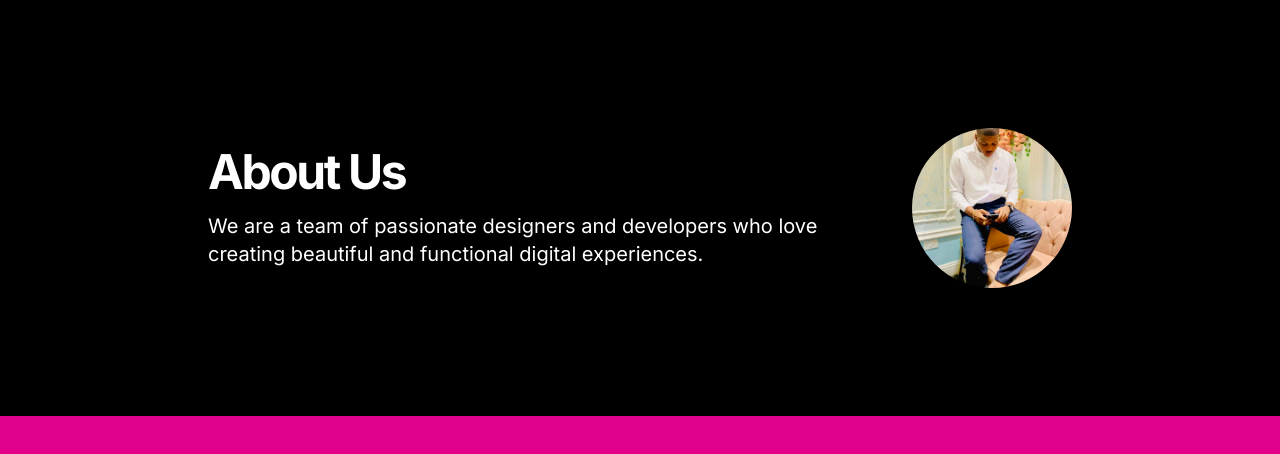
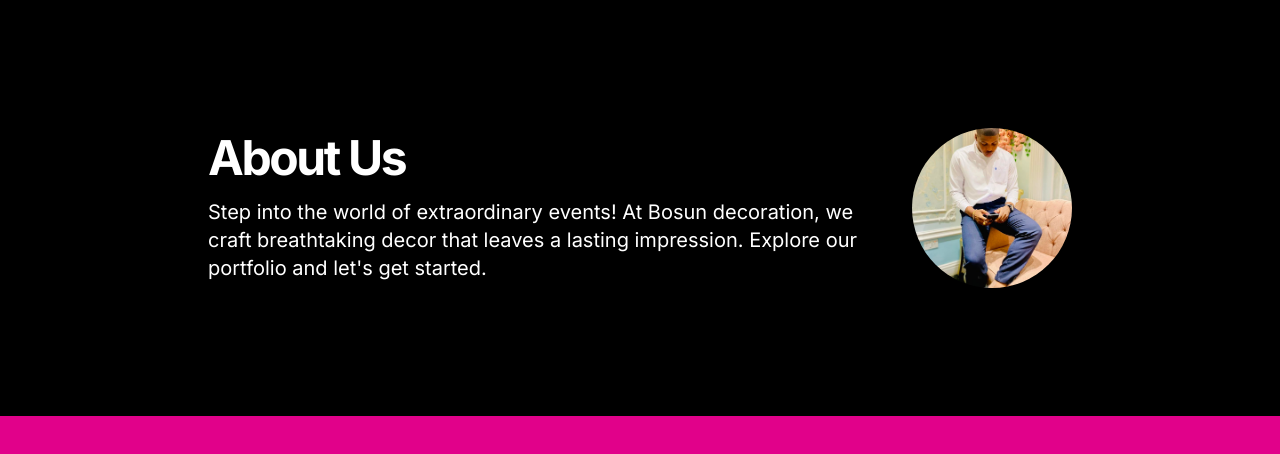
Before and after one commit to ShinzDev/bosunDecourations, a Next.js app: page /about in a window 1280 px wide. Shown: the top 454 px of the page. Built offline with nearby package versions, Linux system fonts and the light colour scheme.

Commit message:
fixing navigation

```diff
--- a/components/component/bodytalk.jsx
+++ b/components/component/bodytalk.jsx
@@ -29,8 +29,8 @@ export function Bodytalk() {
         <div className="max-w-2xl space-y-4 md:mr-8">
           <h2 className="text-3xl font-bold tracking-tighter sm:text-4xl md:text-5xl">About Us</h2>
           <p className="text-black-500 md:text-xl  dark:text-black-400">
-            We are a team of passionate designers and developers who love creating beautiful and functional digital
-            experiences.
+          Step into the world of extraordinary events! At Bosun decoration, we craft breathtaking decor that leaves a lasting impression. Explore our portfolio and let's get started.
+
           </p>
         </div>
         <div className="mt-8 md:mt-0">
--- a/components/component/hero.jsx
+++ b/components/component/hero.jsx
@@ -34,7 +34,7 @@ export function Hero() {
               Welcome to Bosun Decorations
             </h1>
             <p className="max-w-xl text-2xl md:text-xl ">
-              Discover the power of our innovative app and transform the way you work.
+            Make your event a masterpiece! Welcome to Bosun Decorations, where creativity meets expertise. Let's collaborate to create an unforgettable experience
             </p>
           </div>
           <Link
--- a/components/component/topnav.jsx
+++ b/components/component/topnav.jsx
@@ -69,13 +69,13 @@ export function Topnav() {
           <div className="grid gap-4 p-4">
             <Link
               className="font-medium hover:underline hover:underline-offset-4"
-              href="#"
+              href="./"
             >
               Home
             </Link>
             <Link
               className="font-medium hover:underline hover:underline-offset-4"
-              href="#"
+              href="#me"
             >
               About
             </Link>
```
